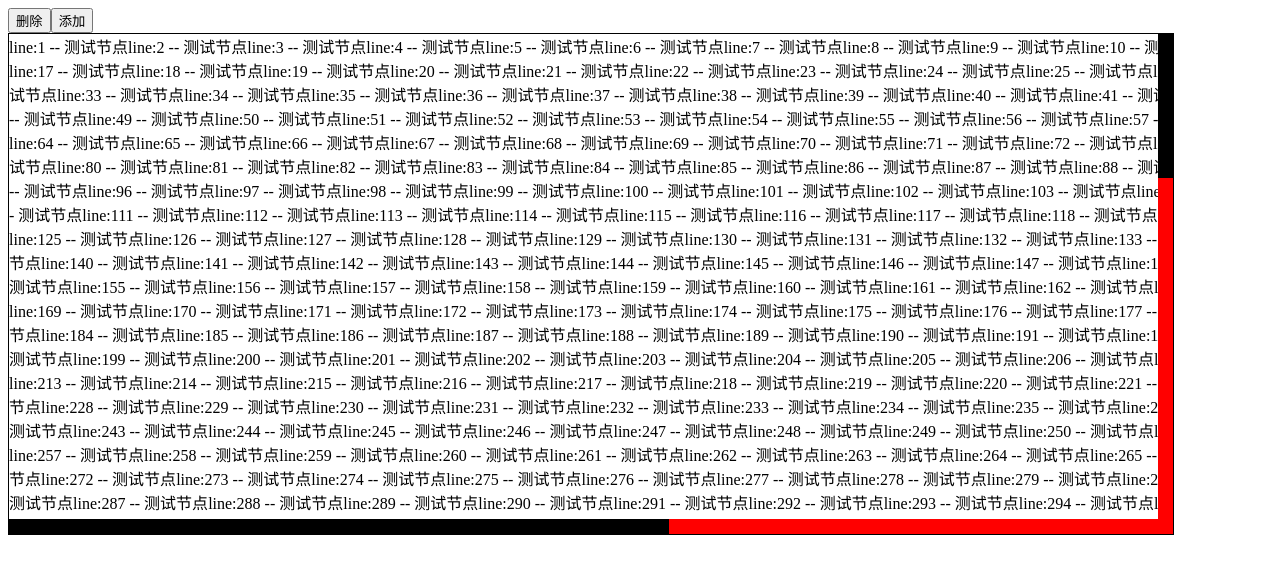
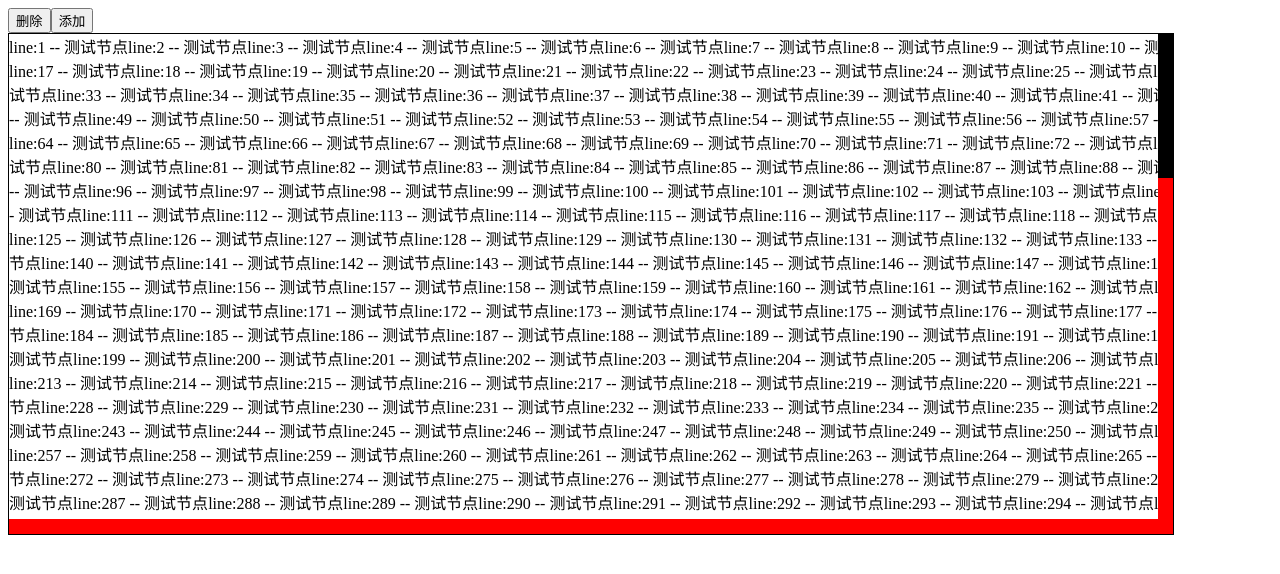
Before and after one commit to DanielJones2000/virtual-scrollbar, a Vue app: page / in a window 1280 px wide. Shown: the top 574 px of the page. Built offline with nearby package versions, Linux system fonts and the light colour scheme.

Commit message:
feat(*):完善功能

```diff
--- a/src/ScrollBar.vue
+++ b/src/ScrollBar.vue
@@ -7,9 +7,10 @@
                 <slot></slot>
             </div>
             <!-- 纵向滚动条 -->
-            <div v-show="showVertical"
+            <div v-show="overflowY"
                  ref="verticalScrollBar"
-                 class="common-scrollBar-vertical-track">
+                 class="common-scrollBar-vertical-track"
+                 :class="{visibility:showVertical}">
                 <div class="common-scrollBar-vertical-thumb"
                      :style="verticalSliderStyle"
                      @pointerdown="pointerdown('vertical', $event)">
@@ -17,8 +18,9 @@
             </div>
         </div>
         <!-- 水平滚动条 -->
-        <div v-if="showHorizontal"
-             class="common-scrollBar-horizontal">
+        <div v-show="overflowX"
+             class="common-scrollBar-horizontal"
+             :class="{visibility:showHorizontal}">
             <div ref="horizontalScrollBar"
                  class="common-scrollBar-horizontal-track">
                 <div class="common-scrollBar-horizontal-thumb"
@@ -280,10 +282,14 @@ export default {
         align-items: center;
         overflow: hidden;
         &-track {
+            visibility: hidden;
             height: 100%;
             width: 15px;
             background: red;
             position: relative;
+            &.visibility {
+                visibility: visible;
+            }
         }
         &-thumb {
             width: 100%;
@@ -299,8 +305,12 @@ export default {
         background: red;
         position: relative;
         &-track {
+            visibility: hidden;
             width: calc(100% - 15px);
             height: 100%;
+            &.visibility {
+                visibility: visible;
+            }
         }
         &-thumb {
             width: 50px;
```
